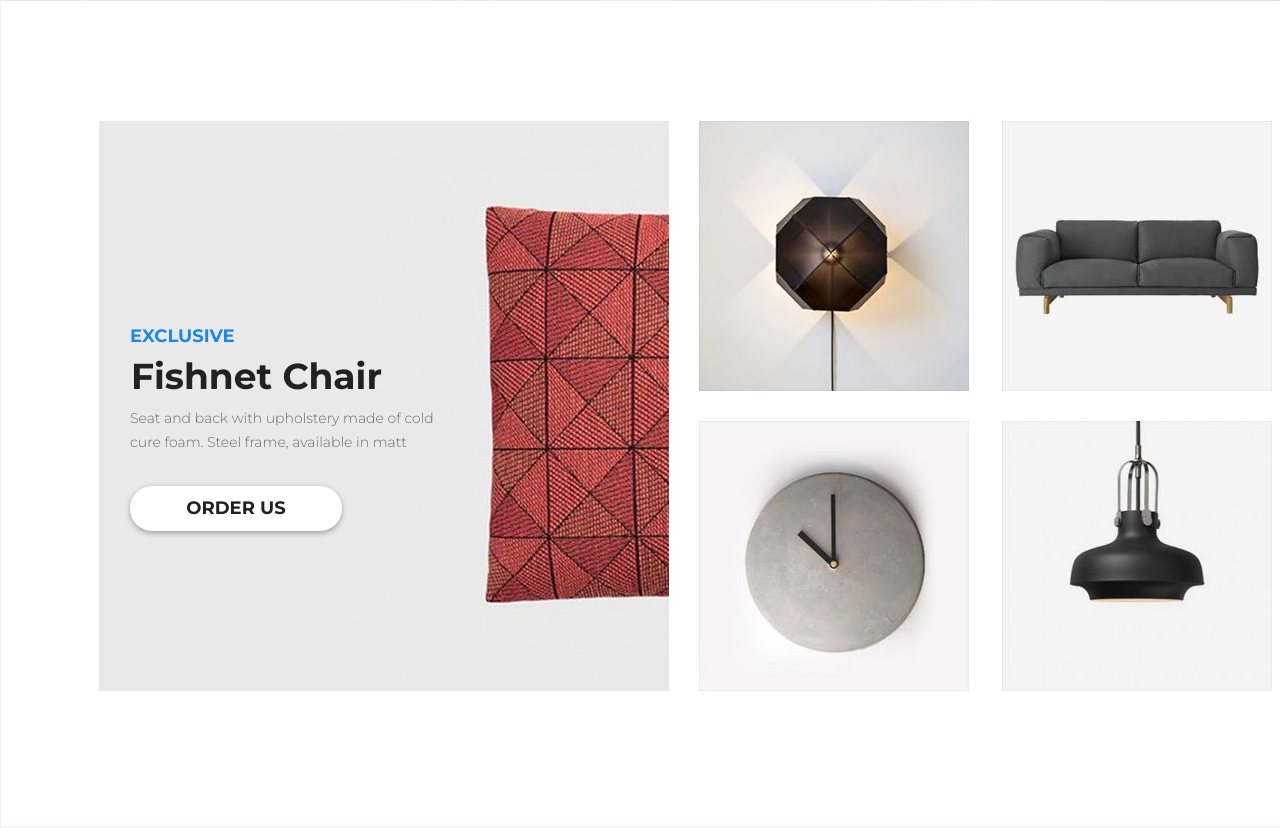
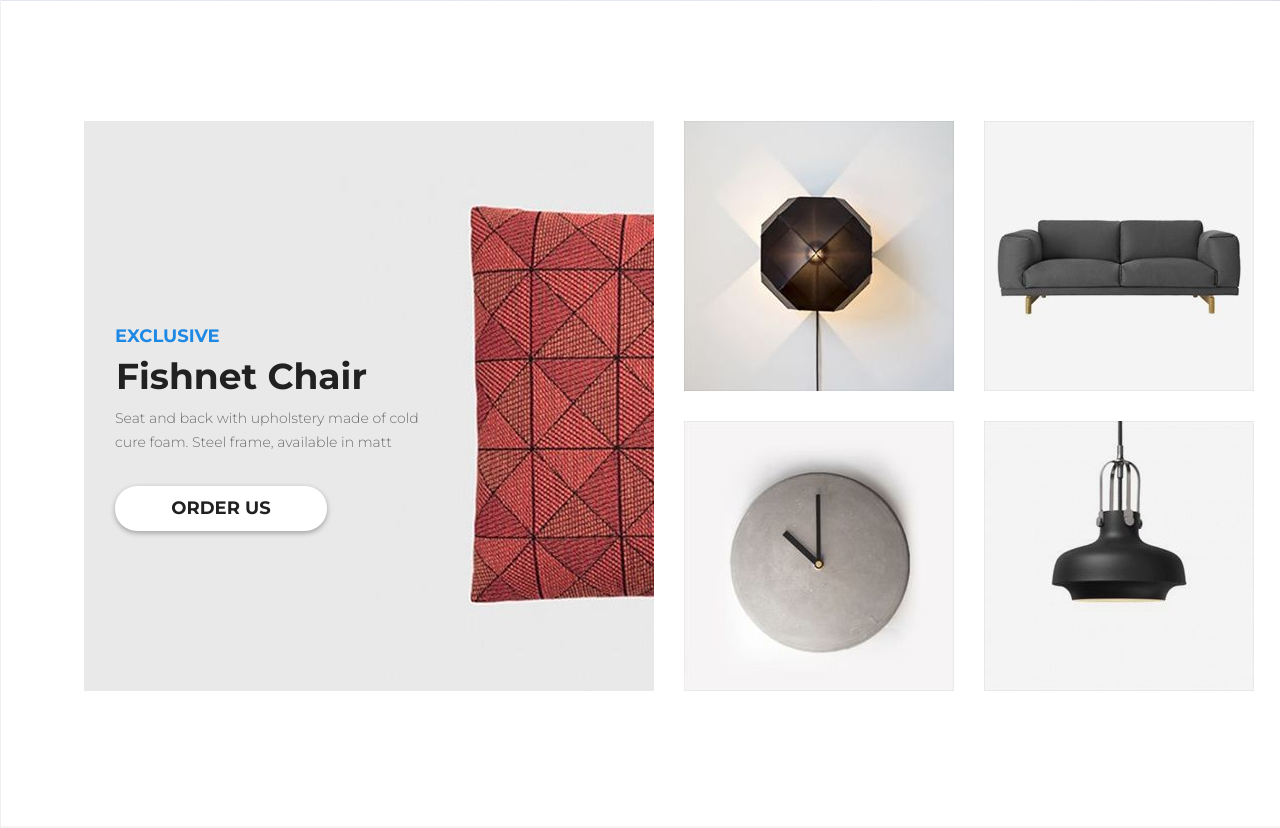
Before and after one commit to DrMarkes/interior-shop, a plain HTML site: page index.html in a window 1280 px wide. Shown: the part 4000-4828 px from the top of the page. Drawn offline with nearby package versions, Linux system fonts and the light colour scheme.

Commit message:
promo-2 menu fixed

```diff
--- a/css/style.css
+++ b/css/style.css
@@ -620,27 +620,21 @@ body {
 }
 
 .b-home__promo-2 {
-    height: 810px;
+    display: inline-block;
+    list-style-type: none;
     margin-left: 83px;
     margin-top: 120px;
 }
 
-.b-home__promo-2 img {
-    margin-bottom: 30px;
+.b-home__promo-2 li {
+    float: left;
 }
 
-.b-home__promo-2 .last {
-    padding-left: 25px;
-}
-
-.b-home__promo-2 > [class="col-md-6"] {
-    margin: 0 30px !important;
-}
-
-.b-home-promo-2__content {
+.b-home-promo-2__content-1 {
+    background-image: url(../img/product-1-sm.jpg);
     width: 570px;
     height: 570px;
-    background-image: url(../img/product-1-sm.jpg);
+    margin-right: 30px;
 }
 
 .b-home-promo-2__text {
@@ -648,8 +642,27 @@ body {
     margin-top: 186px;
 }
 
+.b-home-promo-2__content-2 {
+    list-style-type: none;
+    display: flex;
+    flex-wrap: wrap;
+    width: 600px;
+    height: 600px;
+    margin-right: 30px;
+}
+
+.b-home-promo-2__content-2 li {
+    float: left;
+    margin-right: 30px;
+}
+
+.b-home-promo-2__content-2 li a {
+    float: left;
+}
+
 .b-home__mobile-app {
-    margin-top: -105px;
+    clear: both;
+    margin-top: 90px;
     height: 516px;
     background-image: url(../img/mobile-app_back-img.png);
 }
--- a/index.html
+++ b/index.html
@@ -158,10 +158,8 @@
 
             </div>
 
-            <div class="b-home__promo-2 container">
-                <div class="row">
-                    <div class="col-md-6">
-                        <div class="b-home-promo-2__content">
+            <ul class="b-home__promo-2">
+                <li class="b-home-promo-2__content-1">
                     <div class="b-home-promo-2__text g-promo">
                         <h3>exclusive</h3>
                         <h1>Fishnet Chair</h1>
@@ -169,26 +167,16 @@
                         </p>
                         <a href="#">Order Us</a>
                     </div>
-                        </div>
-                    </div>
-                    <div class="col-md-6">
-                        <div class="col-md-6">
-                            <a href="#"><img src="img/product-2-sm.jpg" alt="product-2-sm"></a>
-                        </div>
-                        <div class="col-md-6">
-                            <a href="#"><img src="img/product-3-sm.jpg" alt="product-3-sm" class="last"></a>
-                        </div>
-                        <div class="col-md-6">
-                            <a href="#"><img src="img/product-4-sm.jpg" alt="product-4-sm"></a>
-                        </div>
-                        <div class="col-md-6">
-                            <a href="#"><img src="img/product-5-sm.jpg" alt="product-5-sm" class="last"></a>
-                        </div>
-                    </div>
-
-                </div>
-
-            </div>
+                </li>
+                <li>
+                    <ul class="b-home-promo-2__content-2">
+                        <li><a href="#"><img src="img/product-2-sm.jpg" alt="product-2-sm"></a></li>
+                        <li><a href="#"><img src="img/product-3-sm.jpg" alt="product-2-sm"></a></li>
+                        <li><a href="#"><img src="img/product-4-sm.jpg" alt="product-2-sm"></a></li>
+                        <li><a href="#"><img src="img/product-5-sm.jpg" alt="product-2-sm"></a></li>
+                    </ul>
+                </li>
+            </ul>
 
             <div class="b-home__mobile-app">
                 <div class="b-home-mobile-app__text">
```
Lines whose indentation alone changed are shown as unchanged.
